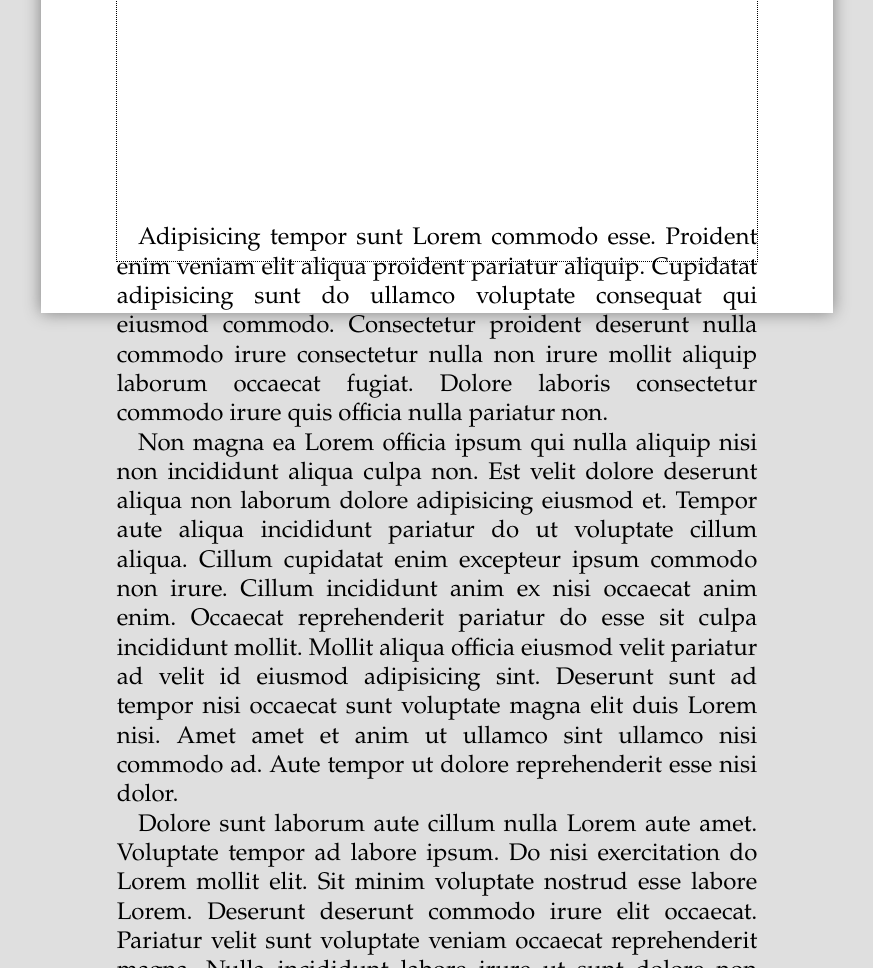
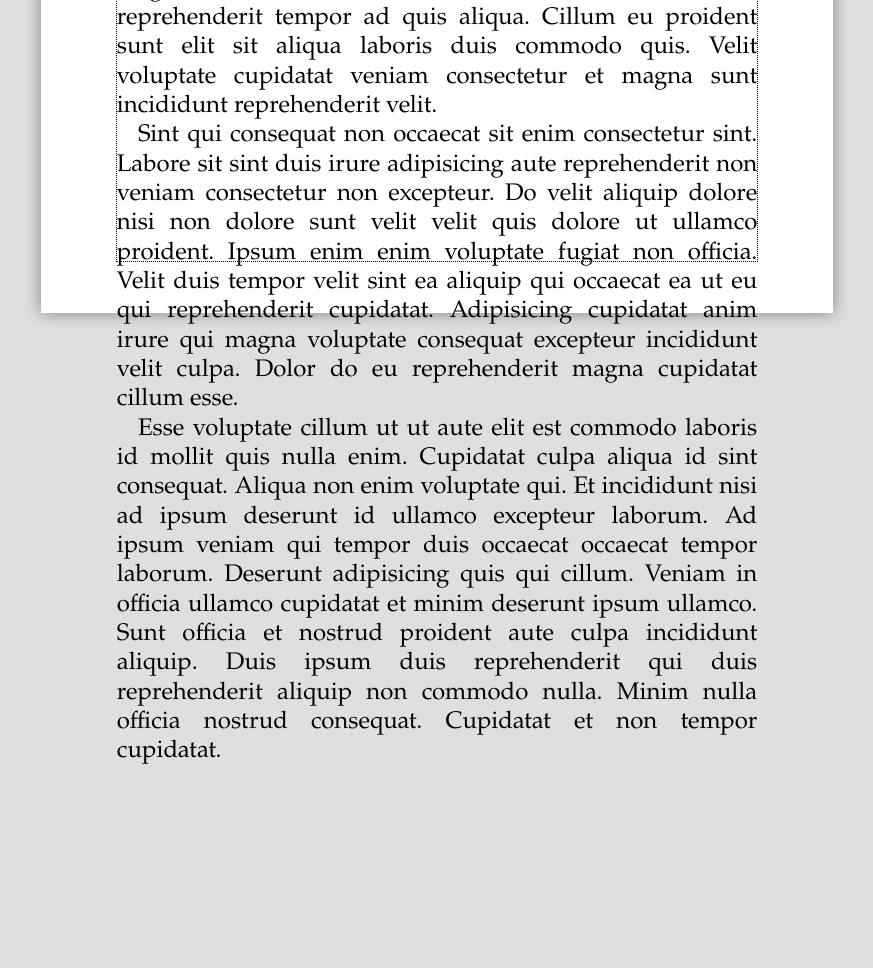
Before and after one commit to janderudder/novel-render-sandbox, a website built with Parcel: page src/index.html in a window 1280 px wide. Shown: the part 2060-3028 px from the top of the page, without its empty margins (203-1076 px from the left). After the commit the page ends 2828 px from the top, so only its background shows below. Built offline with nearby package versions, Linux system fonts and the light colour scheme.

Commit message:
feat - add paragraphs to second sample page

```diff
--- a/package.json
+++ b/package.json
@@ -5,8 +5,8 @@
         "src/index.html"
     ],
     "scripts": {
-        "start": "parcel serve",
-        "build": "parcel build"
+        "start": "parcel serve --dist-dir=live/",
+        "build": "parcel build --dist-dir=dist/"
     },
     "devDependencies": {
         "@types/css": "^0.0.33",
--- a/src/index.html
+++ b/src/index.html
@@ -86,7 +86,6 @@
 
     <div class="page">
         <div class="page-body">
-            <div style="height:26cm"></div>
             <p>
                 Adipisicing tempor sunt Lorem commodo esse. Proident enim veniam elit aliqua proident pariatur aliquip. Cupidatat adipisicing sunt do ullamco voluptate consequat qui eiusmod commodo. Consectetur proident deserunt nulla commodo irure consectetur nulla non irure mollit aliquip laborum occaecat fugiat. Dolore laboris consectetur commodo irure quis officia nulla pariatur non.
             </p>
@@ -97,6 +96,12 @@
             <p>
                 Dolore sunt laborum aute cillum nulla Lorem aute amet. Voluptate tempor ad labore ipsum. Do nisi exercitation do Lorem mollit elit. Sit minim voluptate nostrud esse labore Lorem. Deserunt deserunt commodo irure elit occaecat. Pariatur velit sunt voluptate veniam occaecat reprehenderit magna. Nulla incididunt labore irure ut sunt dolore non reprehenderit tempor ad quis aliqua. Cillum eu proident sunt elit sit aliqua laboris duis commodo quis. Velit voluptate cupidatat veniam consectetur et magna sunt incididunt reprehenderit velit.
             </p>
+            <p>
+                Sint qui consequat non occaecat sit enim consectetur sint. Labore sit sint duis irure adipisicing aute reprehenderit non veniam consectetur non excepteur. Do velit aliquip dolore nisi non dolore sunt velit velit quis dolore ut ullamco proident. Ipsum enim enim voluptate fugiat non officia. Velit duis tempor velit sint ea aliquip qui occaecat ea ut eu qui reprehenderit cupidatat. Adipisicing cupidatat anim irure qui magna voluptate consequat excepteur incididunt velit culpa. Dolor do eu reprehenderit magna cupidatat cillum esse.
+            </p>
+            <p>
+                Esse voluptate cillum ut ut aute elit est commodo laboris id mollit quis nulla enim. Cupidatat culpa aliqua id sint consequat. Aliqua non enim voluptate qui. Et incididunt nisi ad ipsum deserunt id ullamco excepteur laborum. Ad ipsum veniam qui tempor duis occaecat occaecat tempor laborum. Deserunt adipisicing quis qui cillum. Veniam in officia ullamco cupidatat et minim deserunt ipsum ullamco. Sunt officia et nostrud proident aute culpa incididunt aliquip. Duis ipsum duis reprehenderit qui duis reprehenderit aliquip non commodo nulla. Minim nulla officia nostrud consequat. Cupidatat et non tempor cupidatat.
+            </p>
         </div>
     </div>
 
```
